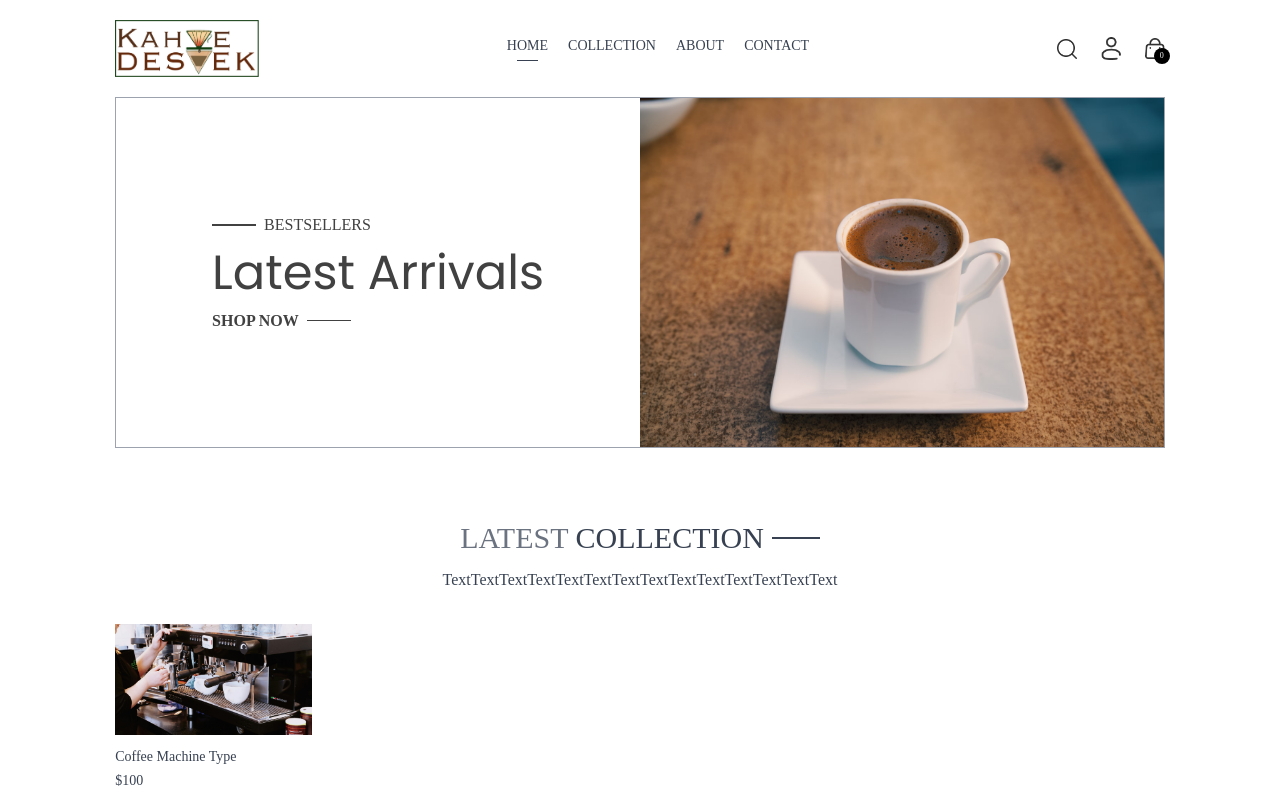
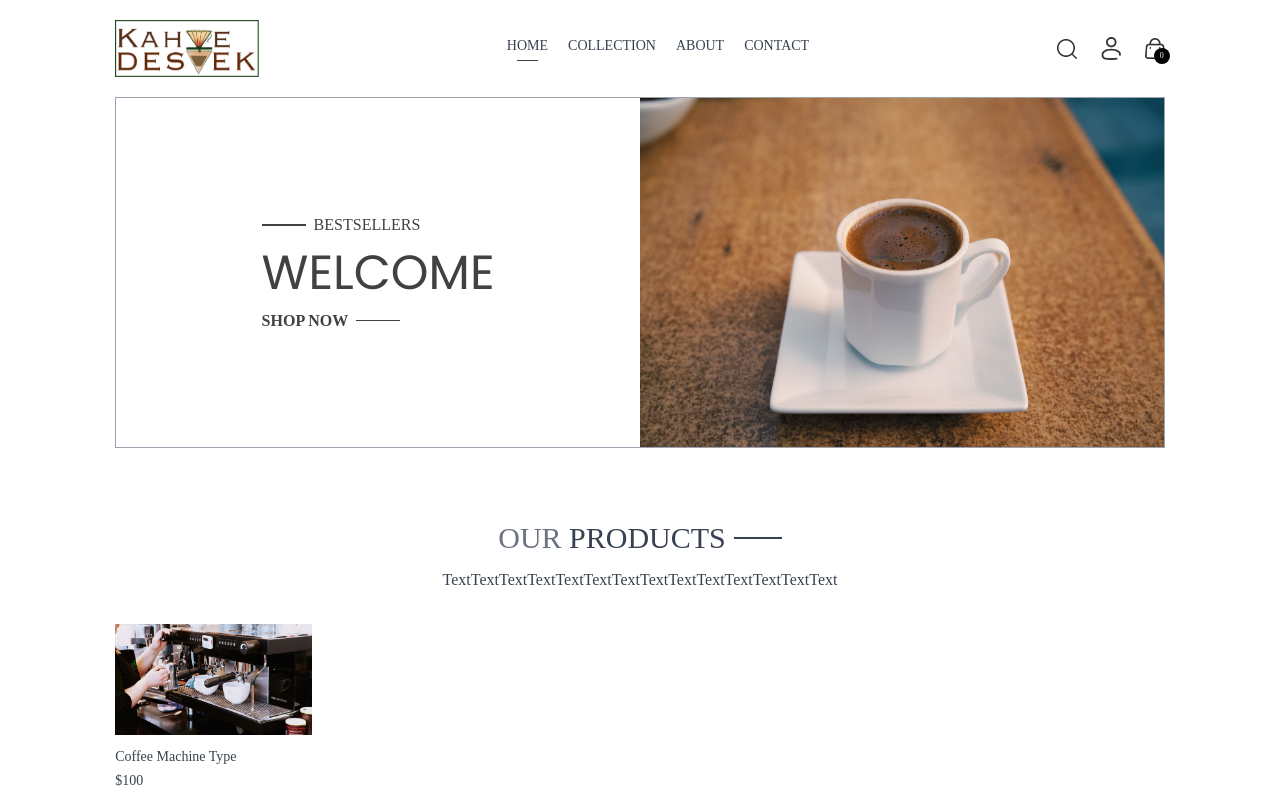
Before and after one commit to anaktas24/KahveDestek, a React (Vite) app in the folder kahve/: page / in a window 1280 px wide. Shown: the top 800 px of the page. Built offline with nearby package versions, Linux system fonts and the light colour scheme.

Commit message:
Frontend done

```diff
--- a/kahve/src/components/Hero.jsx
+++ b/kahve/src/components/Hero.jsx
@@ -11,7 +11,7 @@ const Hero = () => {
                     <p className="w-8 md:w-11 h-[2px] bg-[#414141]"></p>
                     <p className="font-medium text-sm md:text-base">BESTSELLERS</p>
                 </div>
-                <h1 className=" poppins-regular text-3xl sm:py-3 lg:text-5xl leading-relaxed">Latest Arrivals</h1>
+                <h1 className=" poppins-regular text-3xl sm:py-3 lg:text-5xl leading-relaxed">WELCOME</h1>
                 <div className="flex items-center gap-2">
                     <p className="font-semibold text-sm md:text-base">SHOP NOW</p>
                     <p className="w-8 md:w-11 h-[1px] bg-[#414141]"></p>
--- a/kahve/src/components/LatestCollection.jsx
+++ b/kahve/src/components/LatestCollection.jsx
@@ -16,7 +16,7 @@ const LatestCollection = () => {
   return (
     <div className="my-10">
         <div className="text-center py-8 text-3xl">
-            <Title text1={'LATEST'} text2={'COLLECTION'}/>
+            <Title text1={'OUR'} text2={'PRODUCTS'}/>
             <p className="w-3/4 m-auto text-xs sm:text-sm md:text-base text-gray-700">TextTextTextTextTextTextTextTextTextTextTextTextTextText</p>
         </div>
         {/*Rendering Products */}
```
